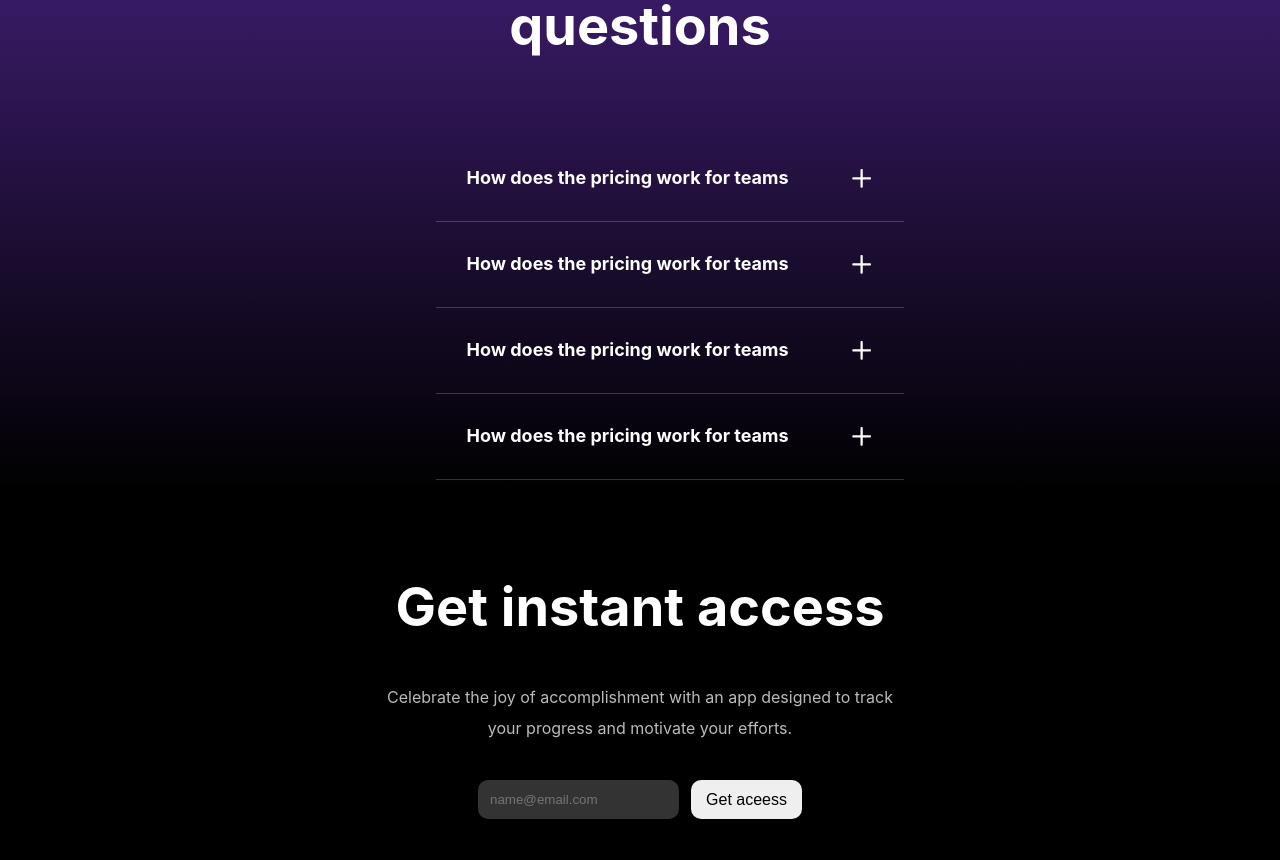
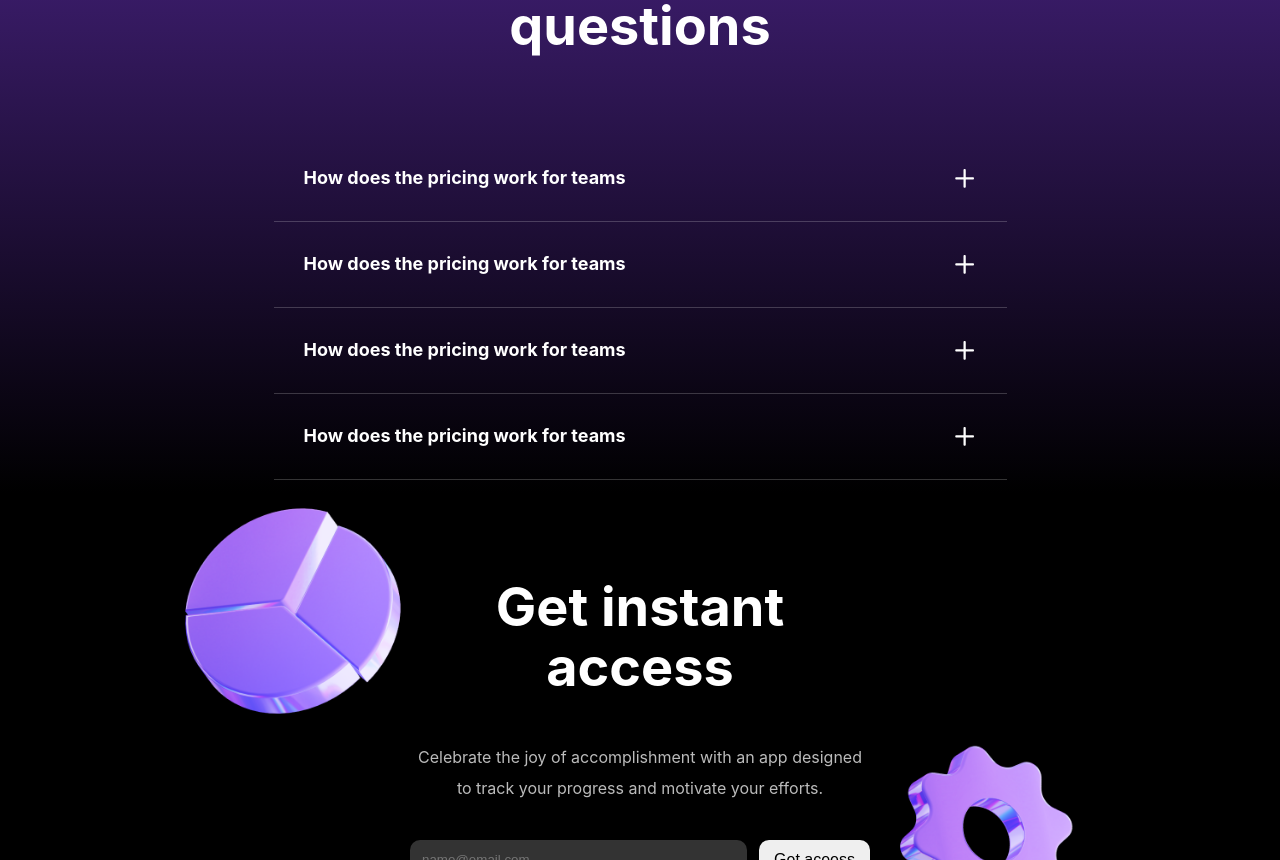
Before and after one commit to Aniket-Raut/saas-kit, a React (Create React App) app: page / in a window 1280 px wide. Shown: the part 3440-4300 px from the top of the page. Built offline with nearby package versions, Linux system fonts and the light colour scheme.

Commit message:
minor style fixes

```diff
--- a/src/layout/Home.js
+++ b/src/layout/Home.js
@@ -15,6 +15,9 @@ import echo from '../assets/icons/Ecosystem.svg'
 import window_ss from '../assets/icons/App_ss.png'
 import { useState } from "react"
 import expand from '../assets/icons/Frame.svg'
+
+import pie from '../assets/icons/emojistar.png';
+import gear from '../assets/icons/helix.png'
 
 
 export const Home=()=>{
@@ -72,8 +75,8 @@ const InfoSection=()=>{
             </div>
             <div className="card-holder">
                 <Card img={echo} title={"Integration ecosystem"} description={"Enhance your productivity by connecting with your favorite tools, keeping all your essentials in one place."}></Card>
-                <Card img={echo} title={"Integration ecosystem"} description={"Enhance your productivity by connecting with your favorite tools, keeping all your essentials in one place."}></Card>
-                <Card img={echo} title={"Integration ecosystem"} description={"Enhance your productivity by connecting with your favorite tools, keeping all your essentials in one place."}></Card>
+                <Card img={echo} title={"Goal setting and tracking"} description={"Define and track your goals, breaking down objectives into achievable tasks to keep your targets in sight."}></Card>
+                <Card img={echo} title={"Secure data encryption"} description={"With end-to-end encryption, your data is securely stored and protected from unauthorized access."}></Card>
             </div>
         </section>
     )
@@ -110,14 +113,18 @@ const FAQSection=()=>{
 
 const SubscribeSection=()=>{
     return(
-        <section className="dark-background flex-col pad-top26 bot-26 gap36">
-            <div className="section-content">
+        <section className="dark-background flex-col pad-top26 bot-26 overflow-hidden">
+            <div className="flex-col gap36 relative max-w540">
+                <div className="section-content max-w447">
+                    <img className="overlay pie" src={pie}></img>
+                    <img className="overlay helix" src={gear}></img>
                     <h2 className="section-header">Get instant access</h2>
                     <div className="section-subheader fonts16 light-grey">Celebrate the joy of accomplishment with an app designed to track your progress and motivate your efforts.</div>
                 </div>
                 <div className="input-container">
                     <input placeholder="name@email.com" type="email"></input>
                     <button>Get aceess</button>
+                </div>
             </div>
         </section>
     )
--- a/src/layout/home.css
+++ b/src/layout/home.css
@@ -234,10 +234,12 @@
     color: white;
     width: 100%;
     border-bottom: 1px solid #FFFFFF33;
-    max-width: 673px;
+    width: 673px;
     padding: 30px;
     text-align: left;
     cursor: pointer;
+    display: flex;
+    flex-direction: column;
 }
 .accordion-heading{
     display: flex;
@@ -245,6 +247,10 @@
     font-size: 18px;
     font-weight: 700;
     line-height: 23.44px;
+}
+.w-auto{
+    /* width: min-content;
+    word-wrap:normal; */
 }
 .fonts16{
     font-size: 16px !important;
@@ -255,6 +261,7 @@
 .input-container{
     display: flex;
     gap: 12px;
+    width: 100%;
 }
 .input-container input{
     padding: 9px 12px;
@@ -262,6 +269,7 @@
     border-radius: 10px;
     background: #FFFFFF33;
     color: #FFFFFF80;
+    flex: 1;
 }
 .input-container button{
     padding: 10px 15px;
@@ -271,13 +279,41 @@
     font-weight: 500;
     line-height: 19.36px;
 }
+.overflow-hidden{
+    overflow: hidden;
+}
+.relative{
+    position: relative;
+}
+.pie{
+    width: 225px;
+    top:-10%;
+    left: -50%;
+    /* left: -50%; */
+}
+.helix{
+    width: 225px;
+    right: -50%;
+    bottom: -20%;
+}
+.max-w447{
+    max-width: 460px;
+}
+.max-w540{
+    max-width: 540px;
+}
 
 @media only screen and (max-device-width:768px) {
+    ul,li {
+        padding: 0px;
+        margin: 0px;
+    }
     .overlay{
         display: none;
     }
     .accordion-container{
-        padding: 30px 1px;
+        padding: 30px 0px;
+        width: 360px;
     }
     .accordion-heading{
         font-size: 18px;
@@ -319,4 +355,7 @@
         margin-left: -63px;
         top: -25%;
     }
+    .helix .pie{
+        display: none;
+    }
 }
```
Lines whose indentation alone changed are shown as unchanged.
